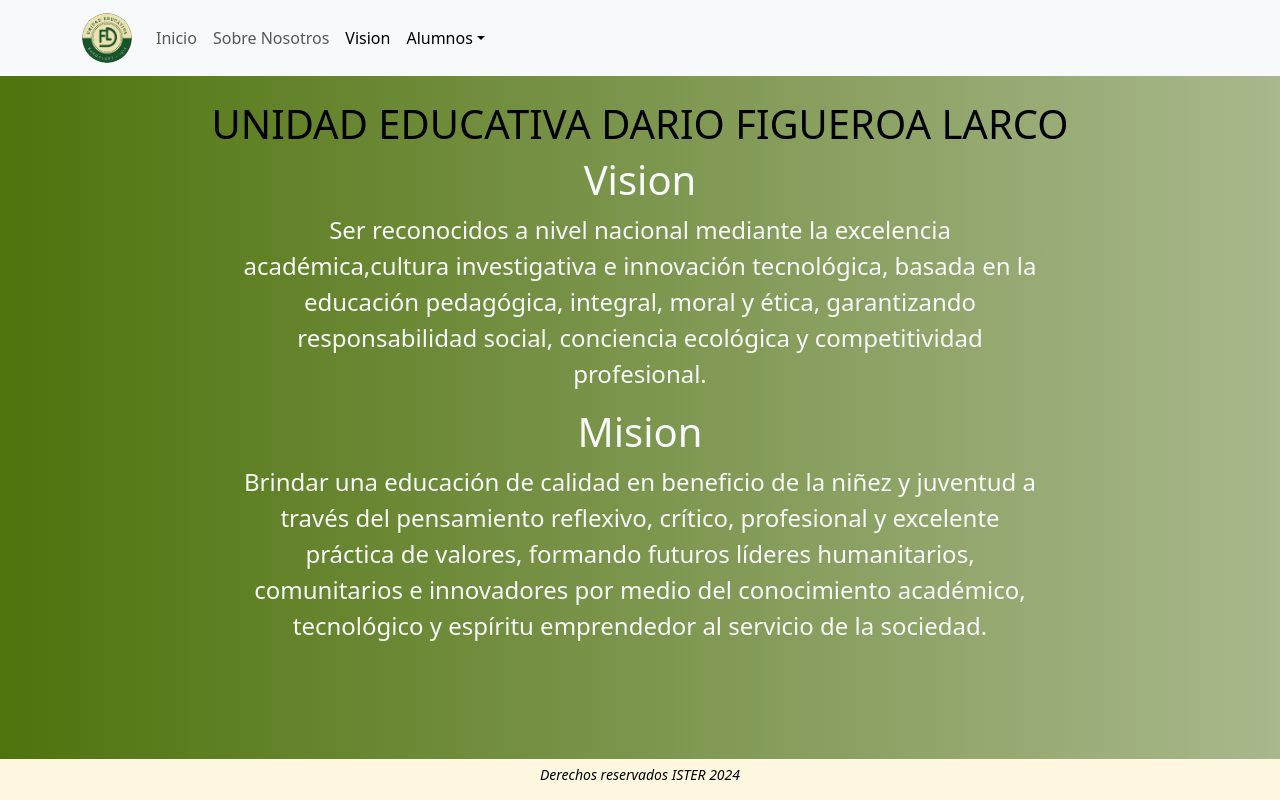
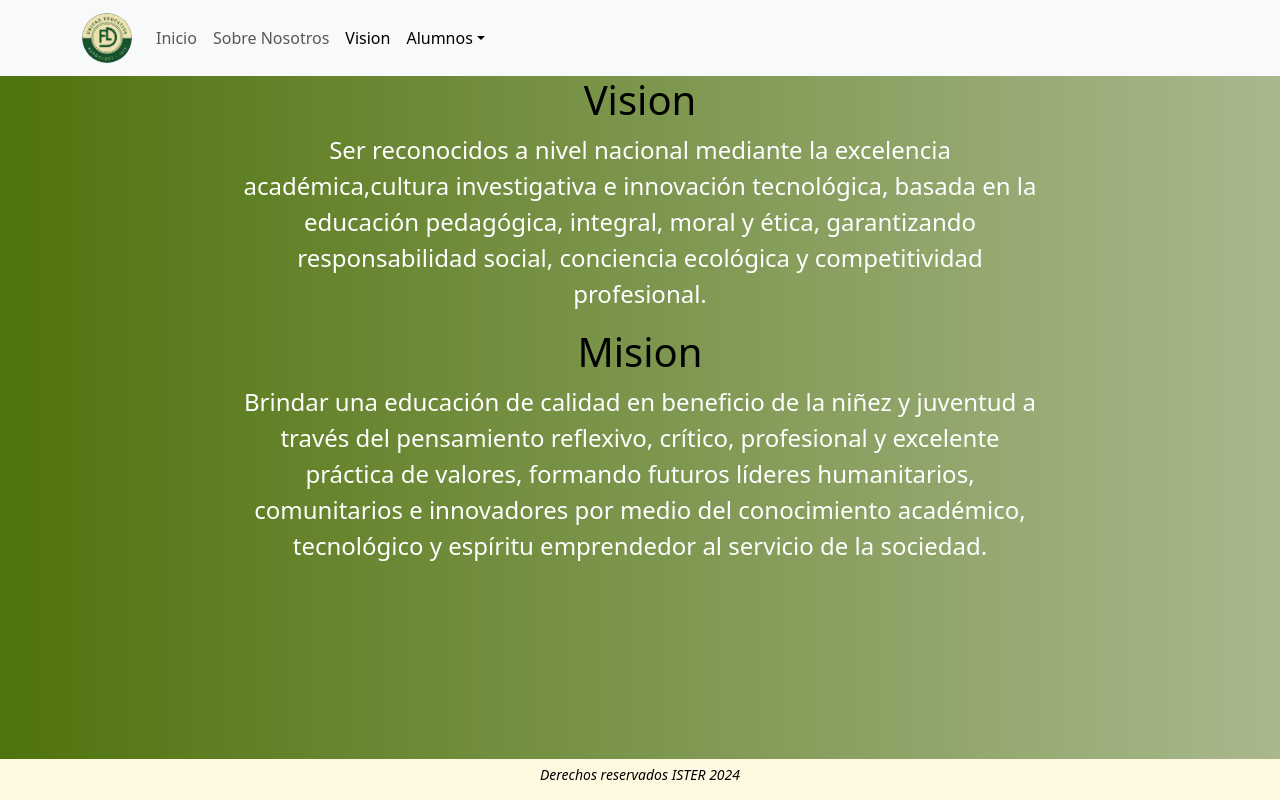
Before and after one commit to Step057/tesis, a React (Create React App) app: page /vision in a window 1280 px wide. Built offline with nearby package versions, Linux system fonts and the light colour scheme; the HTML template or start-up script is replaced by a standard one.

Commit message:
Styled NAvbar

```diff
--- a/src/App.js
+++ b/src/App.js
@@ -34,16 +34,6 @@ function App() {
       >
         <BrowserRouter>
           <NavBar />
-          <div className=" titulo text-center pt-4">
-            <h1
-              style={{
-                color: isVisible ? "#000" : "transparent",
-                transition: "color 1s ease-in-out",
-              }}
-            >
-              UNIDAD EDUCATIVA DARIO FIGUEROA LARCO
-            </h1>
-          </div>
           <Routes>
             <Route path="/" element={<Inicio />} />
             <Route path="/miembros" element={<Miembros />} />
--- a/src/pages/inicio.jsx
+++ b/src/pages/inicio.jsx
@@ -7,17 +7,27 @@ const Inicio = () => {
   useEffect(() => {
     const timeout = setTimeout(() => {
       setIsVisible(true);
-    }, 1000);
+    }, 300);
     return () => clearTimeout(timeout);
   }, []);
 
   return (
     <div className="container my-3">
       <div className="row">
+        <div className=" titulo text-center py-3">
+          <h1
+            style={{
+              color: isVisible ? "#000" : "transparent",
+              transition: "color 1s ease-in-out",
+            }}
+          >
+            UNIDAD EDUCATIVA DARIO FIGUEROA LARCO
+          </h1>
+        </div>
         <div
           className="col-md-8"
           style={{
-            color: isVisible ? "#000" : "transparent",
+            color: isVisible ? "#FFF" : "transparent",
             transition: "color 1s ease-in-out",
           }}
         >
@@ -49,7 +59,7 @@ const Inicio = () => {
         <div
           className="col-md-4"
           style={{
-            color: isVisible ? "#000" : "transparent",
+            color: isVisible ? "#FFF" : "transparent",
             transition: "color 1s ease-in-out",
           }}
         >
--- a/src/pages/miembros.jsx
+++ b/src/pages/miembros.jsx
@@ -1,7 +1,26 @@
+import React, { useState, useEffect } from "react";
+
 const Miembros = () => {
+  const [isVisible, setIsVisible] = useState(false);
+
+  useEffect(() => {
+    const timeout = setTimeout(() => {
+      setIsVisible(true);
+    }, 100);
+    return () => clearTimeout(timeout);
+  }, []);
   return (
     <div className="titulo">
-      <h1 className="ubi text-center"> Ubicación </h1>
+      <h1
+        className="ubi text-center py-3"
+        style={{
+          color: isVisible ? "#000" : "transparent",
+          transition: "color 1s ease-in-out",
+        }}
+      >
+        {" "}
+        Ubicación{" "}
+      </h1>
       <div
         className="row
       "
@@ -11,16 +30,20 @@ const Miembros = () => {
             src="https://pr0.nicelocal.ec/yN4MUQtDNYkLcBPFSqtPJA/1120x700,q85/4px-BW84_n0QJGVPszge3NRBsKw-2VcOifrJIjPYFYkOtaCZxxXQ2fmQdBglFIOEHDiuNamWXZlbGwZ4N8_aORGzl8gF_f022MouwS6l6u1VTG6AQPXN9Q"
             alt="direccion"
             style={{
-              width: "500px",
+              width: isVisible ? "500px" : 0,
               display: "block",
               margin: "0 auto",
               borderRadius: "7%",
+              overflow: "hidden",
+              transition: "width 1s, height 1s",
             }}
           />
         </div>
 
         <div className="col-md-5">
-          <h2 style={{ fontSize: "1.5rem" }}>Nos encontramos ubicados en:</h2>
+          <h2 style={{ fontSize: "1.5rem", color: "black" }}>
+            Nos encontramos ubicados en:
+          </h2>
           <p style={{ fontSize: "1.5rem" }}>Av. Luis Cordero 1378 y Quito</p>
           <h2 style={{ fontSize: "1.5rem" }}>Teléfonos:</h2>
           <p style={{ fontSize: "1.5rem" }}> 0988096429- 2331331</p>
--- a/src/pages/vision.jsx
+++ b/src/pages/vision.jsx
@@ -1,13 +1,30 @@
+import React, { useState, useEffect } from "react";
+
 const Vision = () => {
+  const [isVisible, setIsVisible] = useState(false);
+
+  useEffect(() => {
+    const timeout = setTimeout(() => {
+      setIsVisible(true);
+    }, 100);
+    return () => clearTimeout(timeout);
+  }, []);
   return (
-    <div style={{ maxWidth: "800px", margin: "0 auto" }}>
+    <div
+      style={{
+        maxWidth: "800px",
+        margin: "0 auto",
+        color: isVisible ? "#000" : "transparent",
+        transition: "color 1s ease-in-out",
+      }}
+    >
       <h1 className="vision text-center" style={{ fontSize: "2.5rem" }}>
         {" "}
         Vision{" "}
       </h1>
       <p
         className="texto text-center text-justify"
-        style={{ fontSize: "1.5rem" }}
+        style={{ fontSize: "1.5rem", color: "white" }}
       >
         Ser reconocidos a nivel nacional mediante la excelencia
         académica,cultura investigativa e innovación tecnológica, basada en la
@@ -20,7 +37,7 @@ const Vision = () => {
       </h1>
       <p
         className="text text-center text-justify"
-        style={{ fontSize: "1.5rem" }}
+        style={{ fontSize: "1.5rem", color: "white" }}
       >
         Brindar una educación de calidad en beneficio de la niñez y juventud a
         través del pensamiento reflexivo, crítico, profesional y excelente
```
